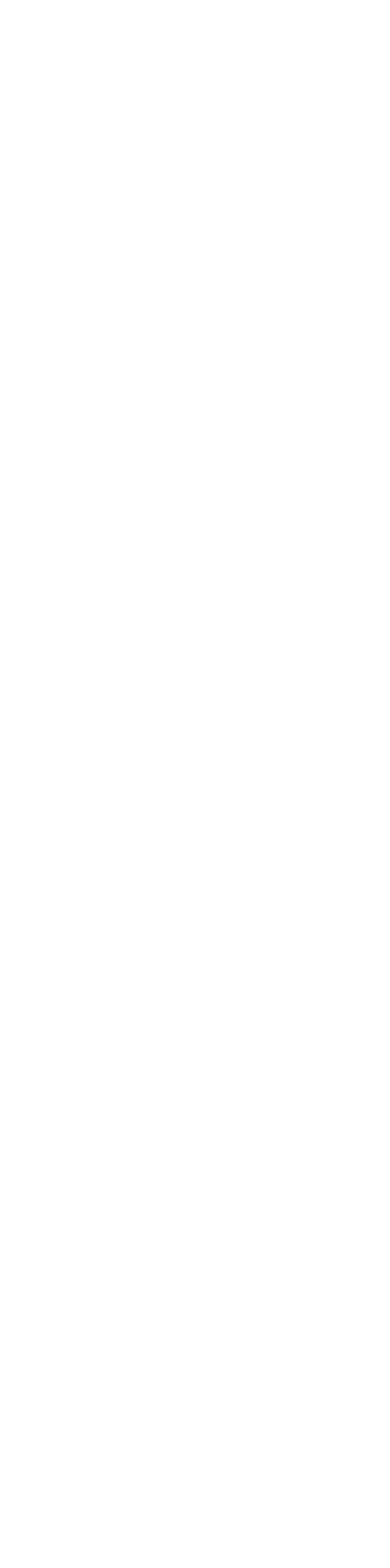
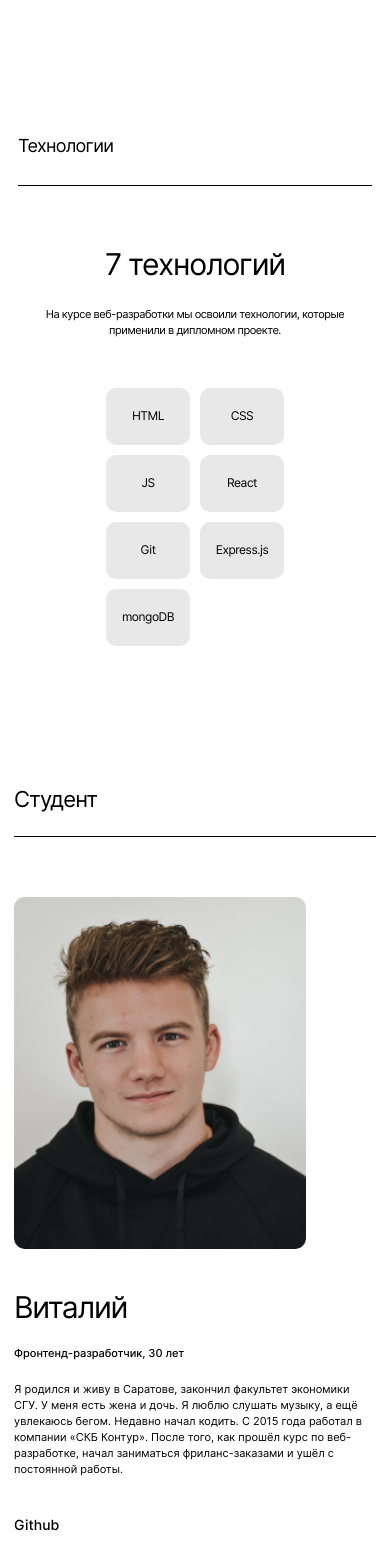
Before and after one commit to pchupchu/movies-explorer-frontend, a React (Create React App) app: page / in a window 390 px wide. Shown: the part 1219-2787 px from the top of the page. Before the commit the page ends 1284 px from the top, so only its background shows below. Built offline with nearby package versions, Linux system fonts and the light colour scheme.

Commit message:
Add AboutMe and Techs

```diff
--- /dev/null
+++ b/src/components/Main/AboutMe/AboutMe.css
@@ -0,0 +1,179 @@
+.student {
+  padding: 110px 70px 100px;
+  box-sizing: border-box;
+  display: flex;
+  flex-direction: column;
+  background-color: #fff;
+}
+
+@media screen and (max-width: 960px) {
+  .student {
+    padding: 90px 50px;
+  }
+}
+
+@media screen and (max-width: 425px) {
+  .student {
+    padding: 70px 14px;
+  }
+}
+
+.student__header {
+  font-weight: 400;
+  font-size: 22px;
+  line-height: 1.21;
+  letter-spacing: -0.04em;
+  border-bottom: 1px solid #000;
+  margin: 0;
+  padding-bottom: 23px;
+}
+
+@media screen and (max-width: 425px) {
+  .students__header {
+    font-size: 18px;
+    padding-bottom: 28px;
+  }
+}
+
+.student__about {
+  position: relative;
+  display: flex;
+  flex-direction: column;
+  margin-top: 66px;
+}
+
+@media screen and (max-width: 425px) {
+  .student__about {
+    margin-top: 60px;
+  }
+}
+
+.student__photo {
+  width: 270px;
+  height: 327px;
+  position: absolute;
+  top: 0;
+  right: 0;
+  border-radius: 10px;
+  background-color: #e8e8e8;
+}
+
+@media screen and (max-width: 1024px) {
+  .student__photo {
+    width: 255px;
+    height: 307px;
+  }
+}
+
+@media screen and (max-width: 425px) {
+  .student__photo {
+    position: static;
+    width: 292px;
+    height: 352px;
+  }
+}
+
+.student__name {
+  font-weight: 400;
+  font-size: 50px;
+  line-height: 1.16;
+  letter-spacing: -0.04em;
+  margin: 0 0 18px;
+  max-width: 600px;
+}
+
+@media screen and (max-width: 1024px) {
+  .student__name {
+    margin-bottom: 16px;
+    font-size: 40px;
+    line-height: 1;
+    max-width: 48%;
+  }
+}
+
+@media screen and (max-width: 425px) {
+  .student__name {
+    margin: 40px 0 20px;
+    font-size: 30px;
+    line-height: 1.21;
+    max-width: 100%;
+  }
+}
+
+.student__profession {
+  font-weight: 500;
+  font-size: 18px;
+  line-height: 1.12;
+  margin: 0 0 26px;
+  max-width: 600px;
+}
+
+@media screen and (max-width: 1024px) {
+  .student__profession {
+    max-width: 48%;
+    font-size: 12px;
+    margin-bottom: 20px;
+    line-height: 1.5;
+  }
+}
+
+@media screen and (max-width: 425px) {
+  .student__profession {
+    max-width: 100%;
+    font-size: 11px;
+    line-height: 1.46;
+  }
+}
+
+.student__description {
+  font-weight: 400;
+  font-size: 14px;
+  line-height: 1.58;
+  max-width: 600px;
+  margin: 0 0 100px;
+}
+
+@media screen and (max-width: 1024px) {
+  .student__description {
+    max-width: 48%;
+    font-size: 12px;
+    margin-bottom: 87px;
+    line-height: 1.5;
+  }
+}
+
+@media screen and (max-width: 425px) {
+  .student__description {
+    max-width: 100%;
+    font-size: 11px;
+    line-height: 1.46;
+    margin-bottom: 40px;
+  }
+}
+
+.student__link {
+  font-weight: 500;
+  font-size: 14px;
+  line-height: 1.21;
+  text-decoration: none;
+  color: #000;
+  opacity: 1;
+  transition: opacity 1s ease-in-out;
+  margin: 0 0 100px;
+}
+
+.student__link:hover {
+  opacity: 0.8;
+}
+
+@media screen and (max-width: 1024px) {
+  .student__link {
+    margin-bottom: 90px;
+  }
+}
+
+@media screen and (max-width: 425px) {
+  .student__link {
+    margin-bottom: 70px;
+  }
+}
--- /dev/null
+++ b/src/components/Main/AboutMe/AboutMe.js
@@ -0,0 +1,28 @@
+import { Link } from "react-router-dom";
+import "./AboutMe.css";
+import student from "../../../images/student.png";
+
+function AboutMe() {
+  return (
+    <section className="student">
+      <h2 className="student__header">Студент</h2>
+      <div className="student__about">
+        <img className="student__photo" src={student} alt="студент" />
+        <h3 className="student__name">Виталий</h3>
+        <h4 className="student__profession">Фронтенд-разработчик, 30 лет</h4>
+        <p className="student__description">
+          Я родился и живу в Саратове, закончил факультет экономики СГУ. У меня
+          есть жена и дочь. Я люблю слушать музыку, а ещё увлекаюсь бегом.
+          Недавно начал кодить. С 2015 года работал в компании «СКБ Контур».
+          После того, как прошёл курс по веб-разработке, начал заниматься
+          фриланс-заказами и ушёл с постоянной работы.
+        </p>
+      </div>
+      <Link to="https://github.com/pchupchu" className="student__link">
+        Github
+      </Link>
+    </section>
+  );
+}
+
+export default AboutMe;
--- a/src/components/Main/Main.js
+++ b/src/components/Main/Main.js
@@ -2,6 +2,8 @@ import Header from "../Header/Header";
 import Promo from "./Promo/Promo";
 import AboutProject from "./AboutProject/AboutProject";
 import "./Main.css";
+import Techs from "./Techs/Techs";
+import AboutMe from "./AboutMe/AboutMe";
 
 function Main() {
   return (
@@ -9,6 +11,8 @@ function Main() {
       <Header />
       <Promo />
       <AboutProject />
+      <Techs />
+      <AboutMe />
     </section>
   );
 }
--- /dev/null
+++ b/src/components/Main/Techs/Techs.css
@@ -0,0 +1,134 @@
+.techs {
+  padding: 100px 70px;
+  box-sizing: border-box;
+  display: flex;
+  flex-direction: column;
+  background-color: #f5f5f5;
+}
+
+@media screen and (max-width: 960px) {
+  .techs {
+    padding: 90px 50px;
+  }
+}
+
+@media screen and (max-width: 425px) {
+  .techs {
+    padding: 70px 18px;
+    background-color: #fff;
+  }
+}
+
+.techs__header {
+  font-weight: 400;
+  font-size: 22px;
+  line-height: 1.21;
+  letter-spacing: -0.04em;
+  border-bottom: 1px solid #000;
+  margin: 0;
+  padding-bottom: 23px;
+}
+
+@media screen and (max-width: 425px) {
+  .techs__header {
+    font-size: 18px;
+    padding-bottom: 28px;
+  }
+}
+
+.techs__title {
+  max-width: 600px;
+  font-weight: 400;
+  font-size: 50px;
+  line-height: 1.16;
+  text-align: center;
+  letter-spacing: -0.04em;
+  margin: 90px auto 26px;
+}
+
+@media screen and (max-width: 960px) {
+  .techs__title {
+    margin: 80px auto 22px;
+  }
+}
+
+@media screen and (max-width: 767px) {
+  .techs__title {
+    margin: 60px auto 24px;
+    font-size: 30px;
+    line-height: 1.21;
+  }
+}
+
+.techs__description {
+  font-weight: 400;
+  font-size: 14px;
+  line-height: 1.43;
+  text-align: center;
+  letter-spacing: -0.04em;
+  max-width: 460px;
+  align-self: center;
+  margin: 0 auto 100px;
+}
+
+@media screen and (max-width: 960px) {
+  .techs__description {
+    font-size: 12px;
+    line-height: 1.5;
+    margin-bottom: 83px;
+  }
+}
+
+@media screen and (max-width: 767px) {
+  .techs__description {
+    min-width: 292px;
+    font-size: 11px;
+    line-height: 1.46;
+    margin-bottom: 50px;
+  }
+}
+
+.techs__list {
+  margin: 0 auto;
+  padding: 0;
+  list-style: none;
+  display: flex;
+  gap: 10px;
+  align-items: center;
+  justify-content: center;
+}
+
+@media screen and (max-width: 767px) {
+  .techs__list {
+    flex-wrap: wrap;
+  }
+}
+
+@media screen and (max-width: 425px) {
+  .techs__list {
+    width: 178px;
+    justify-content: left;
+  }
+}
+
+.techs__item {
+  width: 90px;
+  height: 60px;
+  background-color: #e8e8e8;
+  border-radius: 10px;
+  font-weight: 400;
+  font-size: 14px;
+  line-height: 1.21;
+  text-align: center;
+  letter-spacing: -0.04em;
+  padding: 21px 0;
+  box-sizing: border-box;
+}
+
+@media screen and (max-width: 960px) {
+  .techs__item {
+    width: 84px;
+    height: 57px;
+    font-size: 12px;
+  }
+}
--- /dev/null
+++ b/src/components/Main/Techs/Techs.js
@@ -0,0 +1,25 @@
+import "./Techs.css";
+
+function Techs() {
+  return (
+    <section className="techs">
+      <h2 className="techs__header">Технологии</h2>
+      <h3 className="techs__title">7 технологий</h3>
+      <p className="techs__description">
+        На курсе веб-разработки мы освоили технологии, которые применили в
+        дипломном проекте.
+      </p>
+      <ul className="techs__list">
+        <li className="techs__item">HTML</li>
+        <li className="techs__item">CSS</li>
+        <li className="techs__item">JS</li>
+        <li className="techs__item">React</li>
+        <li className="techs__item">Git</li>
+        <li className="techs__item">Express.js</li>
+        <li className="techs__item">mongoDB</li>
+      </ul>
+    </section>
+  );
+}
+
+export default Techs;
```
Also changed, not shown: src/components/Main/Portfolio/Portfolio.css (added), src/components/Main/Portfolio/Portfolio.js (added), src/images/student.png (added).
